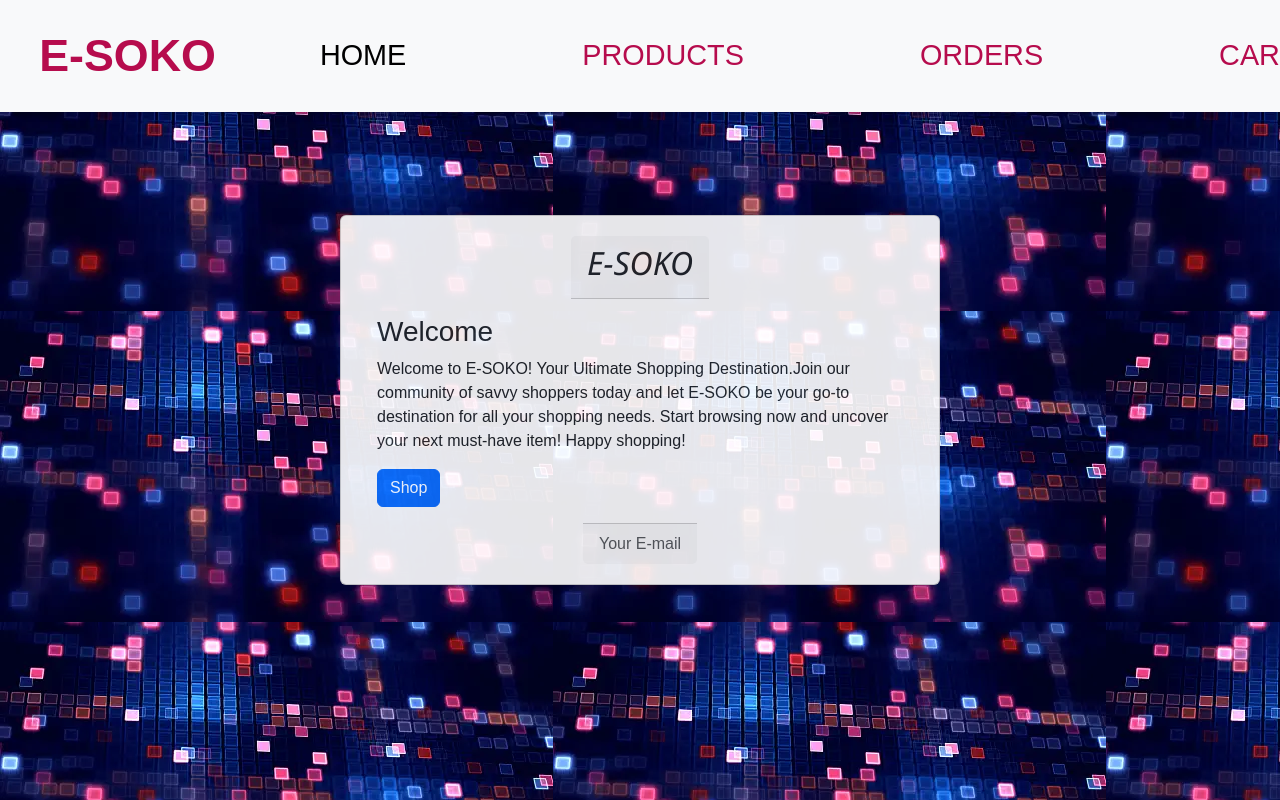
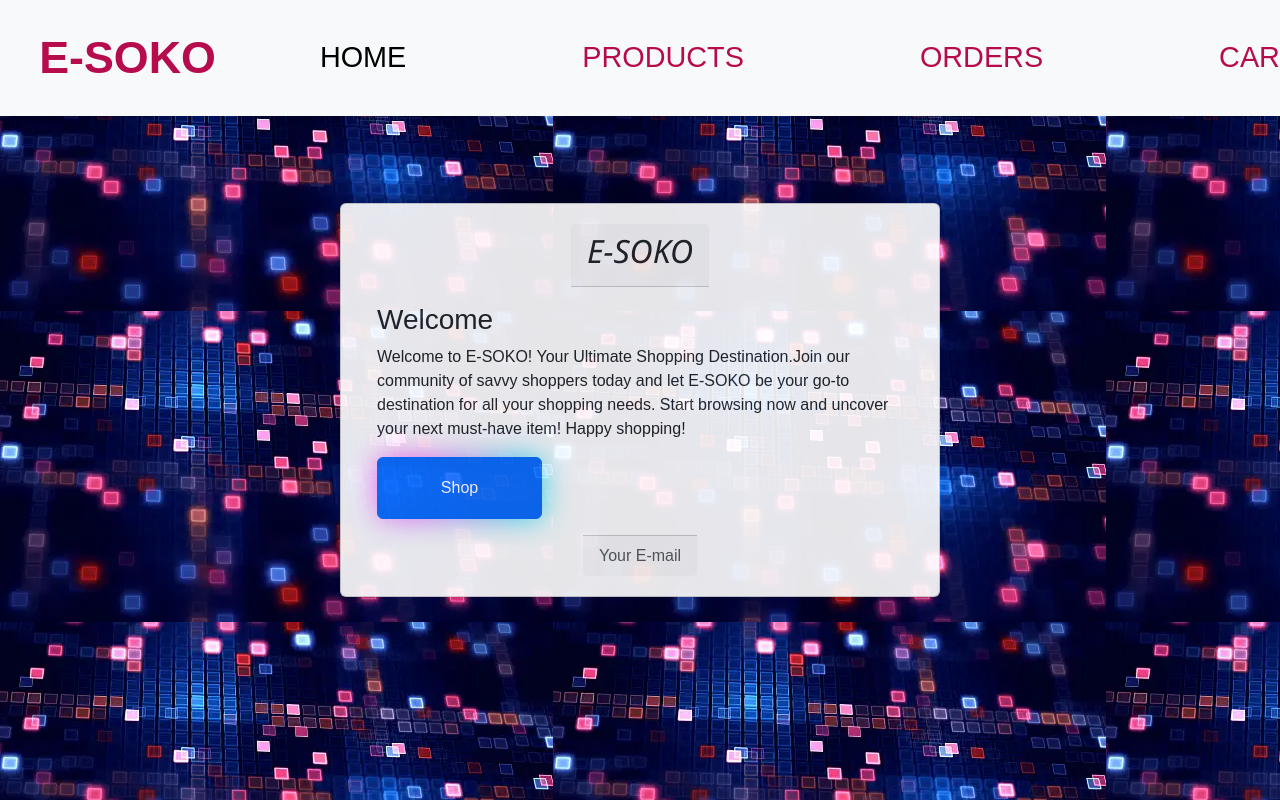
Before and after one commit to aasanekariuki/E-SOKO, a React (Vite) app in the folder Frontend/: page / in a window 1280 px wide. Built offline with nearby package versions, Linux system fonts and the light colour scheme; the HTML template or start-up script is replaced by a standard one.

Commit message:
Adds styling

```diff
--- a/Frontend/src/components/Navbar.css
+++ b/Frontend/src/components/Navbar.css
@@ -51,3 +51,35 @@
 .content {
   padding-top: 6rem;
 }
+
+
+button {
+  width: 165px;
+  height: 62px;
+  cursor: pointer;
+  color: #fff;
+  font-size: 17px;
+  border-radius: 1rem;
+  border: none;
+  position: relative;
+  background: #100720;
+  transition: 0.1s;
+}
+
+button::after {
+  content: '';
+  width: 100%;
+  height: 100%;
+  background-image: radial-gradient( circle farthest-corner at 10% 20%,  rgba(255,94,247,1) 17.8%, rgba(2,245,255,1) 100.2% );
+  filter: blur(15px);
+  z-index: -1;
+  position: absolute;
+  left: 0;
+  top: 0;
+}
+
+button:active {
+  transform: scale(0.9) rotate(3deg);
+  background: radial-gradient( circle farthest-corner at 10% 20%,  rgba(255,94,247,1) 17.8%, rgba(2,245,255,1) 100.2% );
+  transition: 0.5s;
+}
```
